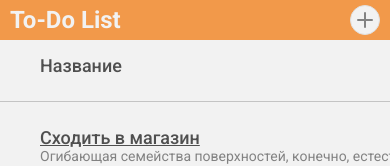
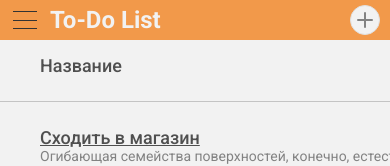
Before and after one commit to evgenstepanov/ToDo-List, a React (Create React App) app: page / in a window 390 px wide. Shown: the top 166 px of the page. Built offline with nearby package versions, Linux system fonts and the light colour scheme.

Commit message:
кнопка меню бургер в мобильной версии

```diff
--- a/src/components/Header.css
+++ b/src/components/Header.css
@@ -5,6 +5,24 @@
   padding: 1rem 2rem;
   background-color: #f2994a;
   width: 100%;
+}
+.menu-button {
+  display: none;
+  border: none;
+  background: none;
+  outline: none;
+  cursor: pointer;
+  height: 3rem;
+  width: 3rem;
+}
+.Header__menu-button {
+  margin-right: 1rem;
+}
+.menu-button_opened {
+  background: url(../img/cross-burger.svg) no-repeat -3rem 0;
+}
+.menu-button_closed {
+  background: url(../img/cross-burger.svg) no-repeat 0 0;
 }
 .logo {
   text-decoration: none;
@@ -43,6 +61,9 @@
   height: 2rem;
 }
 @media (max-width: 990px) {
+  .menu-button {
+    display: block;
+  }
   .button-plus {
     width: 3rem;
     height: 3rem;
@@ -64,6 +85,5 @@
     font-weight: 700;
     text-shadow: none;
     -webkit-text-stroke: 0px;
-    /* box-shadow: none; */
   }
 }
--- a/src/components/Header.js
+++ b/src/components/Header.js
@@ -4,11 +4,19 @@ import { Link } from 'react-router-dom';
 import { StoreContext } from '../store';
 
 export default function Header() {
-  const { openEmptyModal } = React.useContext(StoreContext);
+  const {
+    menuIsOpen: [menuIsOpen, setMenuIsOpen],
+    openEmptyModal,
+  } = React.useContext(StoreContext);
 
   return (
     <header className='Header'>
-      <button className='button'></button>
+      <button
+        className={`menu-button Header__menu-button menu-button_${
+          menuIsOpen ? 'opened' : 'closed'
+        }`}
+        onClick={() => setMenuIsOpen(!menuIsOpen)}
+      ></button>
       <Link
         className='logo Header__logo text_size-huge text_black-weight text_extra-light-color'
         to='/'
```
